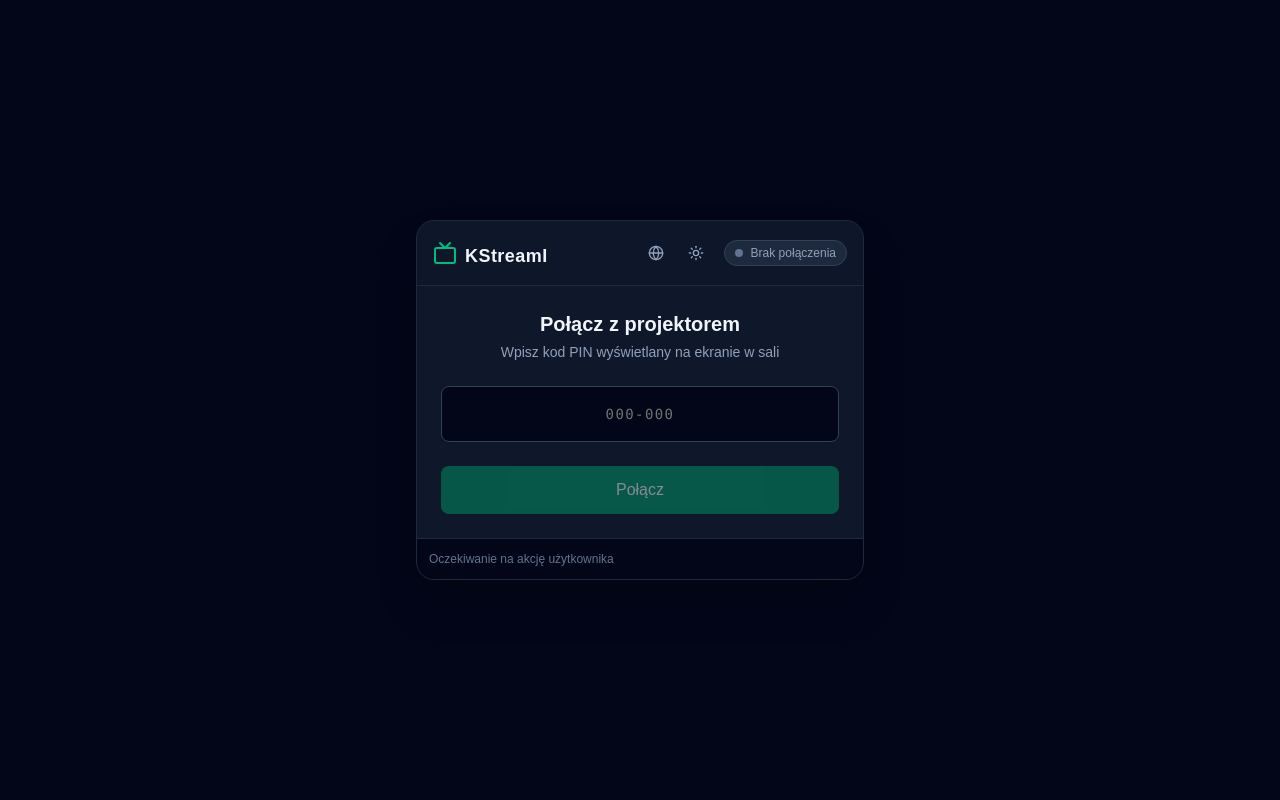
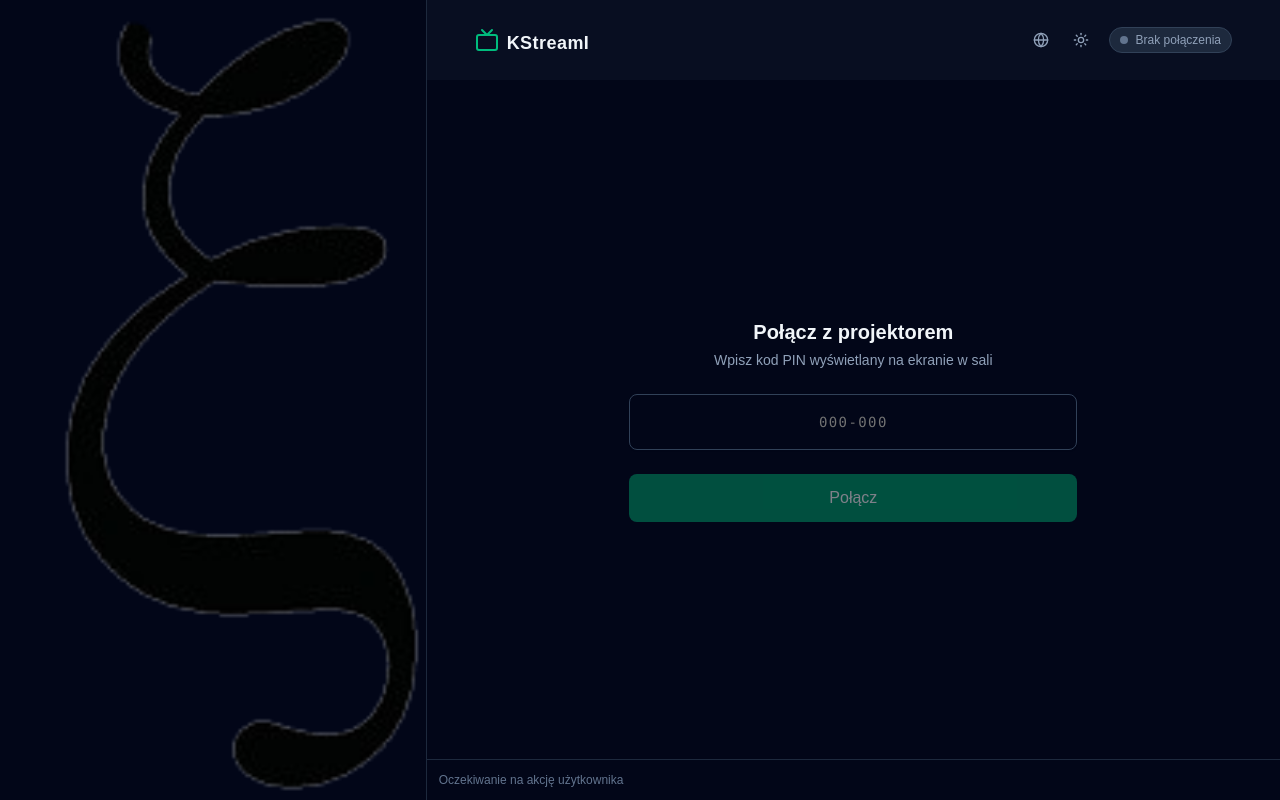
Before and after one commit to KSIUJ/KStreamI, a React (Vite) app in the folder frontend/: page / in a window 1280 px wide. Built offline with nearby package versions, Linux system fonts and the light colour scheme.

Commit message:
new layout for client

```diff
--- a/frontend/src/App.tsx
+++ b/frontend/src/App.tsx
@@ -35,6 +35,7 @@ export default function App() {
       {status === "STREAMING" && (
         <StreamingScreen onStopStreaming={() => setStatus("LOBBY")} />
       )}
+
     </AppLayout>
   )
 }
--- a/frontend/src/components/layout/AppLayout.tsx
+++ b/frontend/src/components/layout/AppLayout.tsx
@@ -12,11 +12,20 @@ interface AppLayoutProps {
 
 export function AppLayout({ children, status, userId }: AppLayoutProps) {
   return (
-    <div className="min-h-screen bg-slate-950 text-slate-100 flex items-center justify-center p-4">
-      <div className="w-full max-w-md bg-slate-900 border border-slate-800 rounded-2xl shadow-2xl overflow-hidden flex flex-col">
+    <div className="min-h-screen bg-slate-950 text-slate-100 flex bg-slate-950">
+      <div className="hidden lg:flex w-4/12 border-r border-slate-800 overflow-hidden relative">
+        <img
+          src="/logo.png"
+          alt="Moja grafika"
+          className="absolute w-[100%] max-w-none h-auto left-10 -top-5"
+        />
+      </div>
 
+  {/* 2. PRAWA KOLUMNA todo be*/}
+  <div className="flex-1 flex flex-col">
+    {/* <div className="absolute top-180 left-150 w-250 h-96 bg-blue-600/30 rounded-full blur-[220px] pointer-events-none" /> */}
         {/* NAGŁÓWEK */}
-        <header className="p-4 border-b border-slate-800 flex items-center justify-between bg-slate-900/50">
+        <header className="p-6 lg:px-12 flex items-center justify-between bg-slate-900/50">
           <div className="flex items-center gap-2">
             <Tv className="w-6 h-6 text-emerald-500 shrink-0" />
             <span className="font-bold text-lg tracking-wide leading-none translate-y-[3px]">
@@ -70,8 +79,10 @@ export function AppLayout({ children, status, userId }: AppLayoutProps) {
         </header>
 
         {/* EKRANY (ZMIENNA ZAWARTOŚĆ) */}
-        <main className="p-6 flex-1 flex flex-col justify-center gap-6">
-          {children}
+        <main className="p-6 flex-1 flex flex-col justify-center gap-6 items-center">
+          <div className="w-full max-w-md">
+            {children}
+          </div>
         </main>
 
         {/* STOPKA (WSPÓLNA) */}
```
Also changed, not shown: frontend/public/logo.png (added).
